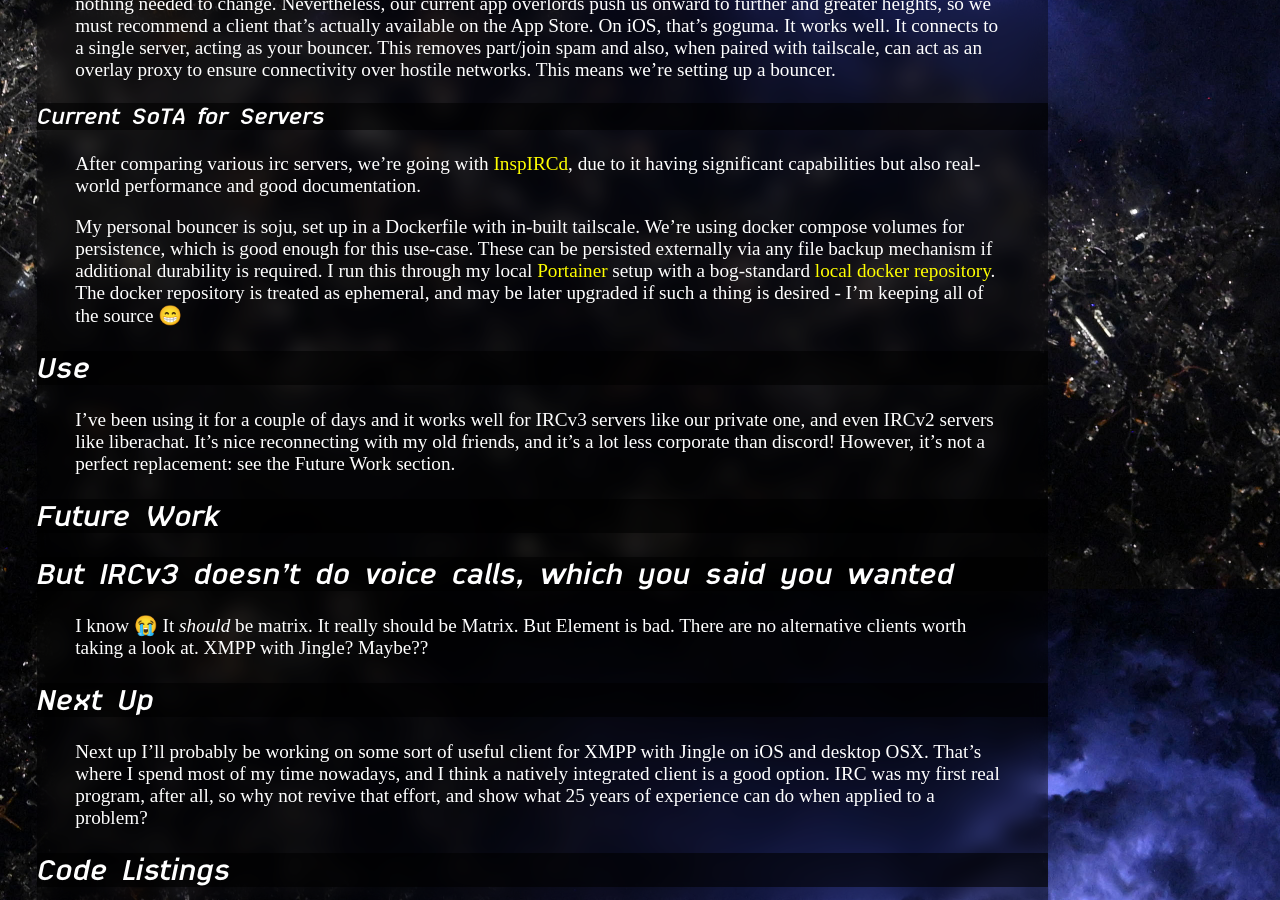
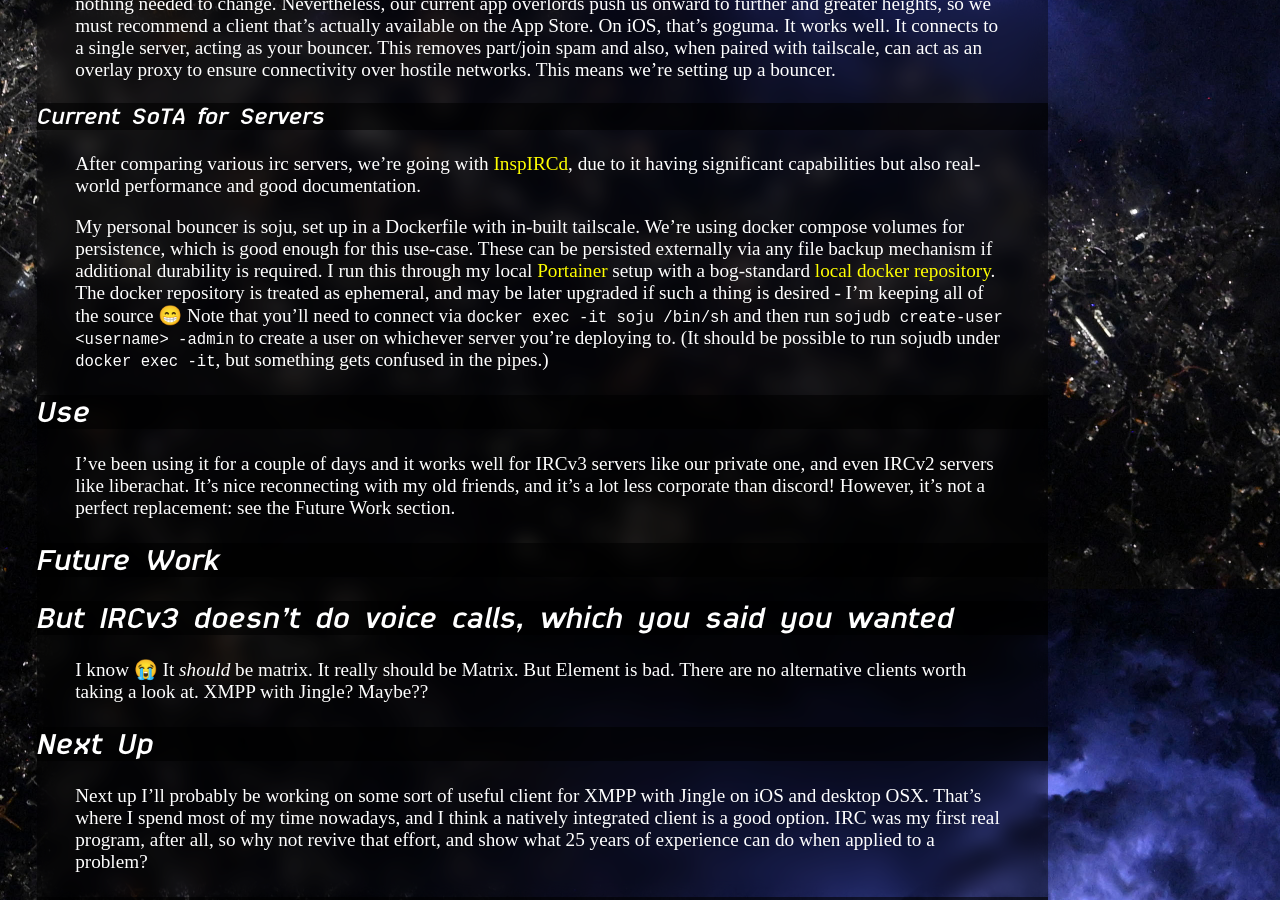
Before and after one commit to freeone3000/jamoo-dev-static, a Jekyll site: the page built from _posts/engineering-work/self-hosting-forays/2026-08-09-setting-up-irc-in-2026.md, in a window 1280 px wide and 900 px high, scrolled down 787 px. Built offline with Jekyll 4.4.1, drawn with Linux system fonts in a browser that asks for light colours; our own code applies the rules of GitHub Pages for plain Markdown files; some of the changed text lies outside the part shown.

Commit message:
Edit on IRC setup

```diff
--- a/_posts/engineering-work/self-hosting-forays/2026-08-09-setting-up-irc-in-2026.md
+++ b/_posts/engineering-work/self-hosting-forays/2026-08-09-setting-up-irc-in-2026.md
@@ -20,7 +20,7 @@
 ### Current SoTA for Servers
 After comparing various irc servers, we're going with [InspIRCd](https://www.inspircd.org/), due to it having significant capabilities but also real-world performance and good documentation.
 
-My personal bouncer is soju, set up in a Dockerfile with in-built tailscale. We're using docker compose volumes for persistence, which is good enough for this use-case. These can be persisted externally via any file backup mechanism if additional durability is required. I run this through my local [Portainer](https://www.portainer.io) setup with a bog-standard [local docker repository](https://www.docker.com/blog/how-to-use-your-own-registry-2/). The docker repository is treated as ephemeral, and may be later upgraded if such a thing is desired - I'm keeping all of the source 😁
+My personal bouncer is soju, set up in a Dockerfile with in-built tailscale. We're using docker compose volumes for persistence, which is good enough for this use-case. These can be persisted externally via any file backup mechanism if additional durability is required. I run this through my local [Portainer](https://www.portainer.io) setup with a bog-standard [local docker repository](https://www.docker.com/blog/how-to-use-your-own-registry-2/). The docker repository is treated as ephemeral, and may be later upgraded if such a thing is desired - I'm keeping all of the source 😁 Note that you'll need to connect via `docker exec -it soju /bin/sh` and then run `sojudb create-user <username> -admin` to create a user on whichever server you're deploying to. (It should be possible to run sojudb under `docker exec -it`, but something gets confused in the pipes.)
 ## Use
 I've been using it for a couple of days and it works well for IRCv3 servers like our private one, and even IRCv2 servers like liberachat. It's nice reconnecting with my old friends, and it's a lot less corporate than discord! However, it's not a perfect replacement: see the Future Work section.
 # Future Work
```
Also changed, not shown: other parts of _posts/engineering-work/self-hosting-forays/2026-08-09-setting-up-irc-in-2026.md (+3 -5 lines).
